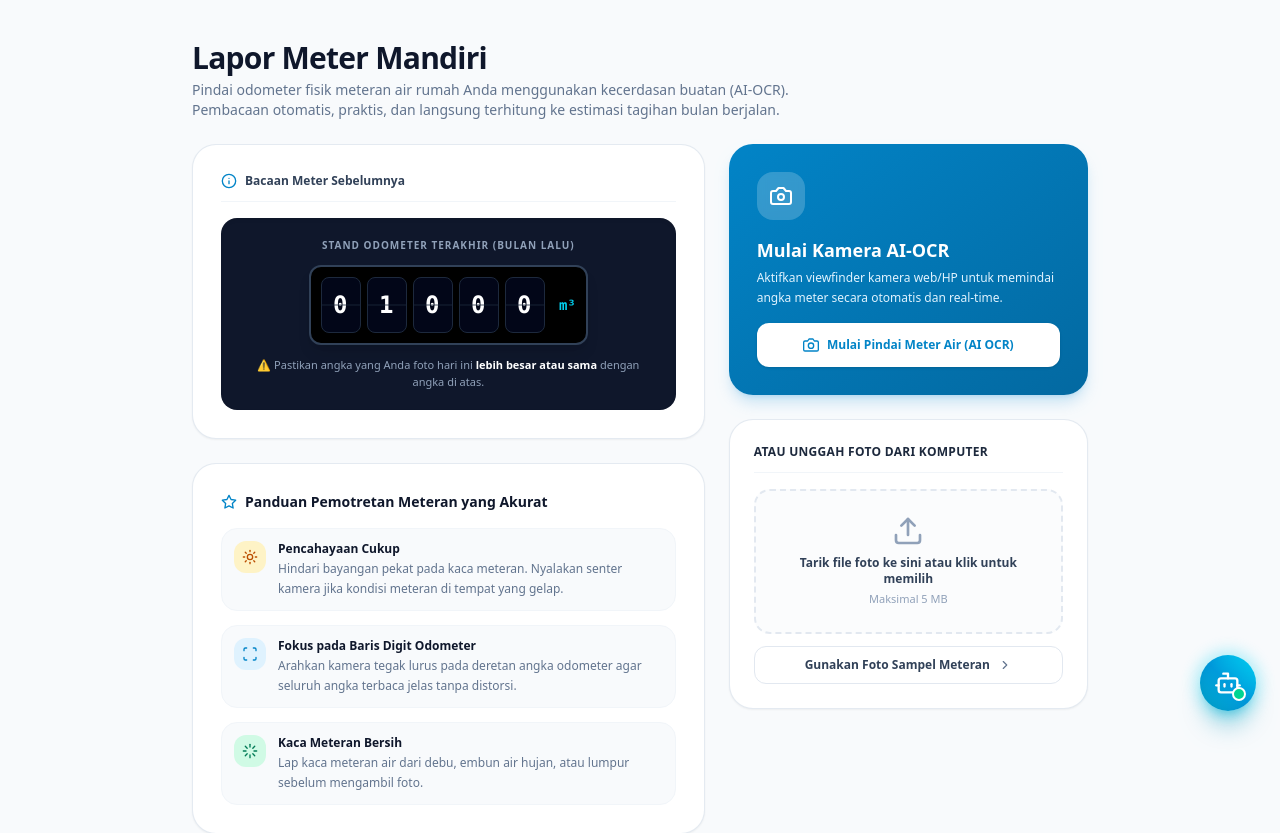
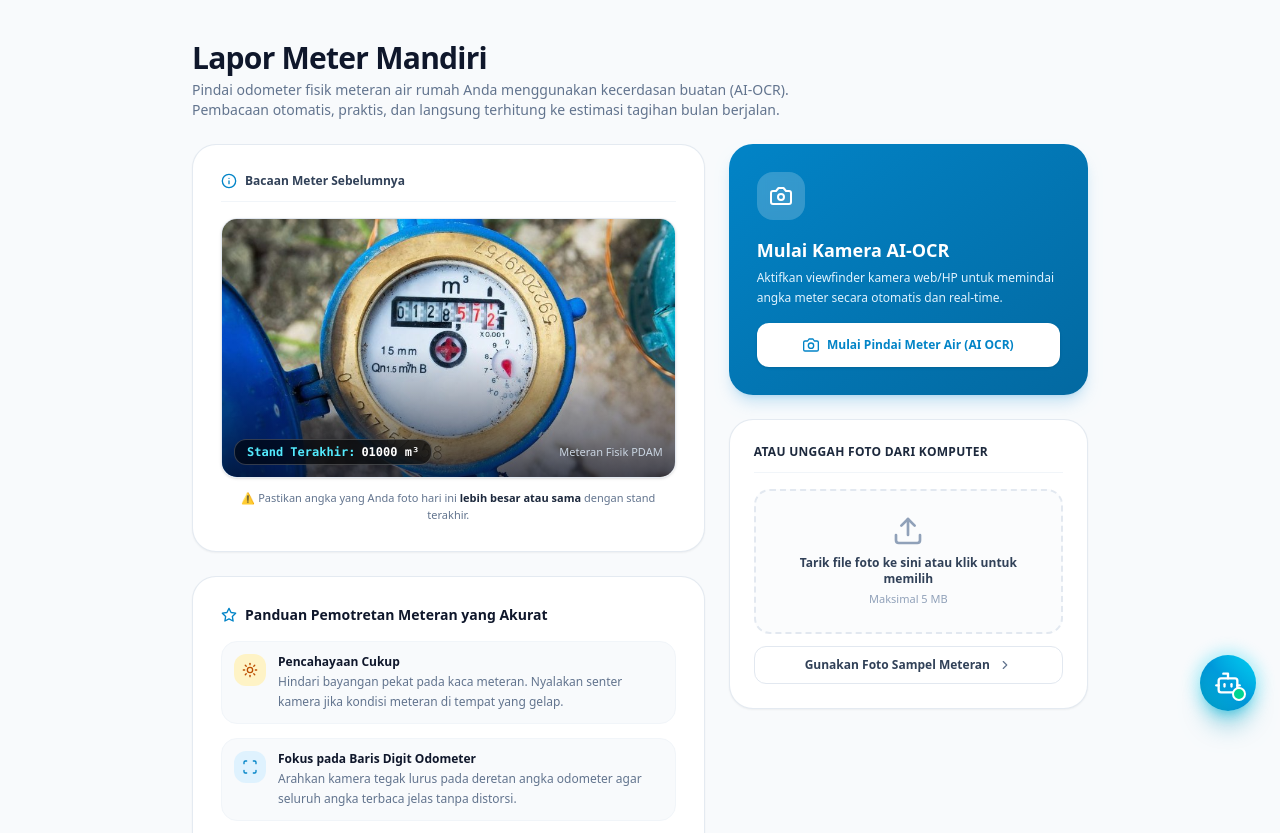
Before and after one commit to Sharaanjelia/Smart-water-web-, a Laravel app: page /report-meter in a window 1280 px wide. Shown: the part 65-898 px from the top of the page. Run offline with Laravel 12, Linux system fonts and the light colour scheme; the visitor is signed in with stand-in values (Sample User, id 1); data comes from the database, SQL or seed files in the repository; data that the repository does not hold is empty.

Commit message:
add water meter AI-OCR reporting and academy pages

```diff
--- a/resources/views/meter/report.blade.php
+++ b/resources/views/meter/report.blade.php
@@ -32,30 +32,27 @@
                     </div>
                 </div>
 
-                <!-- Visualizer Odometer Meteran Air Mekanis -->
-                <div class="bg-slate-900 rounded-2xl p-5 text-center space-y-3 shadow-inner">
-                    <span class="text-[10px] text-slate-400 font-bold uppercase tracking-widest block">
-                        Stand Odometer Terakhir (Bulan Lalu)
-                    </span>
-
-                    <!-- Kotak Odometer 5 Digit Mekanik -->
-                    <div class="inline-flex items-center justify-center gap-1.5 bg-black p-2.5 rounded-xl border-2 border-slate-700 shadow-lg">
-                        @php $digits = str_split($latestMeterValue ?? '01000'); @endphp
-                        @foreach($digits as $idx => $d)
-                            <div class="w-10 h-14 bg-slate-950 rounded-lg border border-slate-800 flex items-center justify-center relative overflow-hidden shadow-sm">
-                                <div class="absolute inset-x-0 top-1/2 -translate-y-1/2 h-[1px] bg-slate-800/80 pointer-events-none"></div>
-                                <span class="font-mono font-black text-2xl text-white tracking-wider {{ $idx >= 3 ? 'text-amber-400' : 'text-white' }}">
-                                    {{ $d }}
-                                </span>
-                            </div>
-                        @endforeach
-                        <div class="pl-2 font-mono font-bold text-sm text-cyan-400">
-                            m³
+                <!-- Foto Fisik Meteran Air Sebelumnya -->
+                <div class="space-y-3">
+                    <div class="relative w-full h-[220px] sm:h-[260px] rounded-2xl overflow-hidden border border-slate-200 shadow-sm group">
+                        <img
+                            src="{{ asset('assets/images/physical-water-meter.jpg') }}"
+                            alt="Meteran Air Fisik PDAM"
+                            class="w-full h-full object-cover object-center group-hover:scale-105 transition-transform duration-500"
+                        />
+                        <div class="absolute inset-0 bg-gradient-to-t from-slate-950/70 via-transparent to-transparent pointer-events-none"></div>
+                        <div class="absolute bottom-3 inset-x-3 flex items-center justify-between text-white">
+                            <span class="inline-flex items-center gap-1.5 px-3 py-1 rounded-xl bg-black/60 backdrop-blur-md border border-white/20 text-xs font-mono font-bold">
+                                <span class="text-cyan-300">Stand Terakhir:</span> {{ $latestMeterValue ?? '01000' }} m³
+                            </span>
+                            <span class="text-[11px] text-slate-300 font-medium">
+                                Meteran Fisik PDAM
+                            </span>
                         </div>
                     </div>
 
-                    <p class="text-[11px] text-slate-400 font-medium">
-                        ⚠️ Pastikan angka yang Anda foto hari ini <strong class="text-white">lebih besar atau sama</strong> dengan angka di atas.
+                    <p class="text-[11px] text-slate-500 font-medium text-center">
+                        ⚠️ Pastikan angka yang Anda foto hari ini <strong class="text-slate-800">lebih besar atau sama</strong> dengan stand terakhir.
                     </p>
                 </div>
             </div>
```
Also changed, not shown: resources/views/pages/akademi-air.blade.php (+16 -6 lines), public/assets/images/physical-water-meter.jpg (added).
